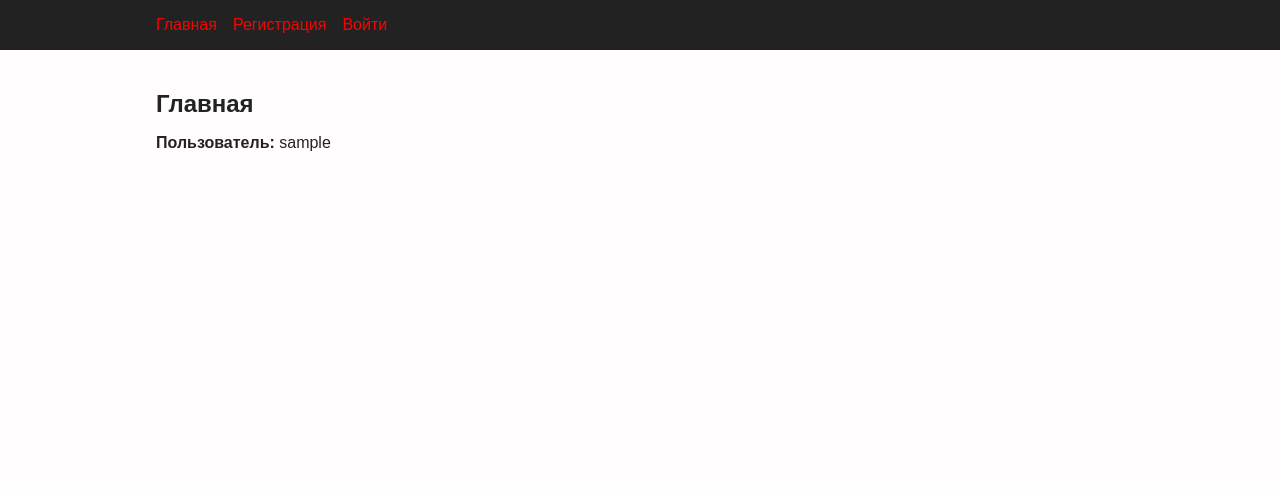
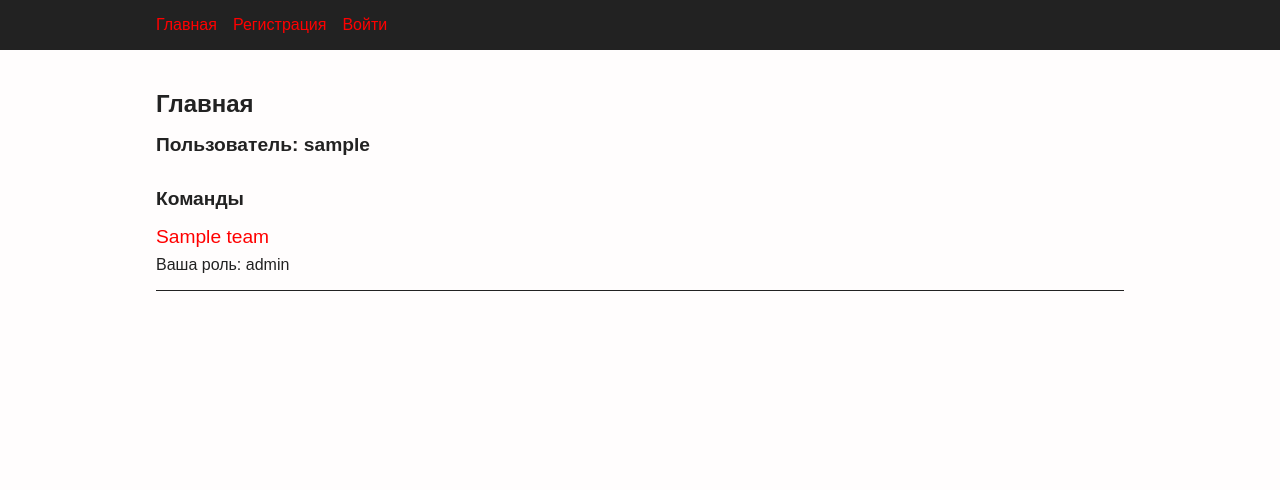
Before and after one commit to ivangor246/management-system, a FastAPI app: template src/app/front/templates/home.html in a window 1280 px wide. Shown: the top 490 px of the page. Run offline with FastAPI, Linux system fonts and the light colour scheme; the template is opened without the code that fills it: most values are stand-ins (such as "Sample title", 1, 10 or a date in 2020); parts of the project's set-up code (start-up, migrations or seed data) failed here and were passed over.

Commit message:
Add teams list to home page

```diff
--- a/src/app/front/static/home.css
+++ b/src/app/front/static/home.css
@@ -1,3 +1,19 @@
 .user-info {
     margin: 1rem 0;
 }
+
+
+.teams {
+    display: flex;
+    flex-direction: column;
+    gap: 1rem;
+    margin-top: 2rem;
+}
+.team-block {
+    display: flex;
+    flex-direction: column;
+    gap: 0.5rem;
+}
+.team-name {
+    font-size: 1.2rem;
+}
--- a/src/app/front/static/main.css
+++ b/src/app/front/static/main.css
@@ -132,3 +132,10 @@ label {
 .page-form {
     margin: 2rem 0;
 }
+
+
+.hor-line {
+    width: 100%;
+    height: 1px;
+    background: var(--dark-color);
+}
--- a/src/app/front/templates/home.html
+++ b/src/app/front/templates/home.html
@@ -11,9 +11,25 @@
     <h1>Главная</h1>
 
     {% if context.user %}
-        <p class="user-info"><b>Пользователь: </b>{{ context.user.username }}</p>
+        <h2 class="user-info"><b>Пользователь: </b>{{ context.user.username }}</h2>
+
+        <div class="teams">
+            {% if context.teams %}
+                <h2>Команды</h2>
+                    {% for team in context.teams %}
+                        <div class="team-block">
+                            <a href="/teams/{{ team.team_id }}" class="team-name">{{ team.name }}</a>
+                            <p>Ваша роль: {{ team.role }}</p>
+                        </div>
+                        <div class="hor-line"></div>
+                    {% endfor %}
+            {% else %}
+                <h2>Команды не найдены</h2>
+            {% endif %}
+        </div>
+
     {% else %}
-        <p class="user-info">Вы не авторизованы</p>
+        <h2 class="user-info">Вы не авторизованы</h2>
         <script>
             (() => {
                 const token = document.cookie
```
Also changed, not shown: src/app/front/router.py (+24 -1 lines), src/app/front/utils.py (+9 -0 lines).
